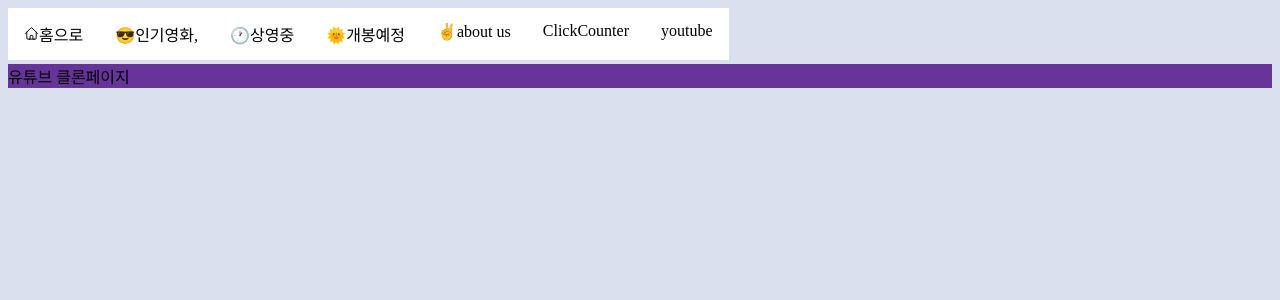
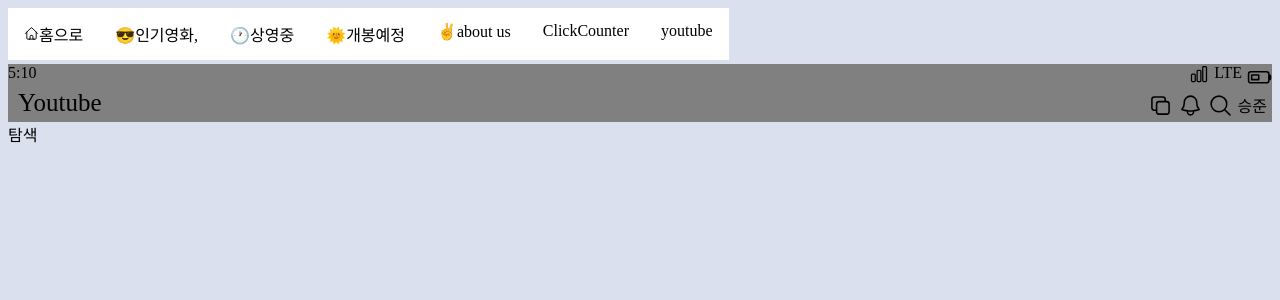
Before and after one commit to gramer12/study_movie_app, a React (Create React App) app: page /youtube in a window 1280 px wide. Shown: the top 300 px of the page. Built offline with nearby package versions, Linux system fonts and the light colour scheme.

Commit message:
클론만드는중

```diff
--- a/src/components/Youtube.css
+++ b/src/components/Youtube.css
@@ -1,3 +1,31 @@
-.yt_main {
-  background-color: rebeccapurple;
+.yt__phone_top {
+  display: flex;
+  justify-content: space-between;
+  background-color: gray;
 }
+
+.yt__phone_top > div:last-child {
+  display: flex;
+}
+.phone_top_LTE {
+  margin-left: 5px;
+  margin-right: 5px;
+}
+.yt__topbar {
+  background-color: gray;
+  display: flex;
+  justify-content: space-between;
+}
+.yt__topbar > div:first-child {
+  font-size: 25px;
+  display: flex;
+  line-height: 20px;
+  margin-left: 10px;
+}
+.yt__topbar_right {
+  display: flex;
+  justify-content: space-between;
+}
+.yt__topbar_right > span {
+  margin-right: 5px;
+}
--- a/src/components/Youtube.js
+++ b/src/components/Youtube.js
@@ -1,5 +1,124 @@
 import "./Youtube.css";
 function Youtube() {
-  return <div className="yt_main">유튜브 클론페이지</div>;
+  return (
+    <>
+      {/* 휴대폰상태바 */}
+      <div className="yt__phone_top">
+        <div>
+          <span>5:10</span>
+        </div>
+        <div>
+          <span>
+            <svg
+              xmlns="http://www.w3.org/2000/svg"
+              fill="none"
+              viewBox="0 0 24 24"
+              strokeWidth={1.5}
+              stroke="currentColor"
+              className="w-6 h-6"
+              width={20}
+            >
+              <path
+                strokeLinecap="round"
+                strokeLinejoin="round"
+                d="M3 13.125C3 12.504 3.504 12 4.125 12h2.25c.621 0 1.125.504 1.125 1.125v6.75C7.5 20.496 6.996 21 6.375 21h-2.25A1.125 1.125 0 013 19.875v-6.75zM9.75 8.625c0-.621.504-1.125 1.125-1.125h2.25c.621 0 1.125.504 1.125 1.125v11.25c0 .621-.504 1.125-1.125 1.125h-2.25a1.125 1.125 0 01-1.125-1.125V8.625zM16.5 4.125c0-.621.504-1.125 1.125-1.125h2.25C20.496 3 21 3.504 21 4.125v15.75c0 .621-.504 1.125-1.125 1.125h-2.25a1.125 1.125 0 01-1.125-1.125V4.125z"
+              />
+            </svg>
+          </span>
+          <span className="phone_top_LTE">LTE</span>
+          <span>
+            <svg
+              xmlns="http://www.w3.org/2000/svg"
+              fill="none"
+              viewBox="0 0 24 24"
+              strokeWidth={1.5}
+              stroke="currentColor"
+              className="w-6 h-6"
+              width={25}
+            >
+              <path
+                strokeLinecap="round"
+                strokeLinejoin="round"
+                d="M21 10.5h.375c.621 0 1.125.504 1.125 1.125v2.25c0 .621-.504 1.125-1.125 1.125H21M4.5 10.5h6.75V15H4.5v-4.5zM3.75 18h15A2.25 2.25 0 0021 15.75v-6a2.25 2.25 0 00-2.25-2.25h-15A2.25 2.25 0 001.5 9.75v6A2.25 2.25 0 003.75 18z"
+              />
+            </svg>
+          </span>
+        </div>
+      </div>
+      {/* 유투브상단바 */}
+      <div className="yt__topbar">
+        <div>
+          <span>Youtube</span>
+        </div>
+        <div className="yt__topbar_right">
+          <span>
+            <svg
+              xmlns="http://www.w3.org/2000/svg"
+              fill="none"
+              viewBox="0 0 24 24"
+              strokeWidth={1.5}
+              stroke="currentColor"
+              className="w-6 h-6"
+              width={25}
+            >
+              <path
+                strokeLinecap="round"
+                strokeLinejoin="round"
+                d="M16.5 8.25V6a2.25 2.25 0 00-2.25-2.25H6A2.25 2.25 0 003.75 6v8.25A2.25 2.25 0 006 16.5h2.25m8.25-8.25H18a2.25 2.25 0 012.25 2.25V18A2.25 2.25 0 0118 20.25h-7.5A2.25 2.25 0 018.25 18v-1.5m8.25-8.25h-6a2.25 2.25 0 00-2.25 2.25v6"
+              />
+            </svg>
+          </span>
+          <span>
+            <svg
+              xmlns="http://www.w3.org/2000/svg"
+              fill="none"
+              viewBox="0 0 24 24"
+              strokeWidth={1.5}
+              stroke="currentColor"
+              className="w-6 h-6"
+              width={25}
+            >
+              <path
+                strokeLinecap="round"
+                strokeLinejoin="round"
+                d="M14.857 17.082a23.848 23.848 0 005.454-1.31A8.967 8.967 0 0118 9.75v-.7V9A6 6 0 006 9v.75a8.967 8.967 0 01-2.312 6.022c1.733.64 3.56 1.085 5.455 1.31m5.714 0a24.255 24.255 0 01-5.714 0m5.714 0a3 3 0 11-5.714 0"
+              />
+            </svg>
+          </span>
+          <span>
+            <svg
+              xmlns="http://www.w3.org/2000/svg"
+              fill="none"
+              viewBox="0 0 24 24"
+              strokeWidth={1.5}
+              stroke="currentColor"
+              className="w-6 h-6"
+              width={25}
+            >
+              <path
+                strokeLinecap="round"
+                strokeLinejoin="round"
+                d="M21 21l-5.197-5.197m0 0A7.5 7.5 0 105.196 5.196a7.5 7.5 0 0010.607 10.607z"
+              />
+            </svg>
+          </span>
+          <span>승준</span>
+        </div>
+      </div>
+      {/* 탐색바 전체바 */}
+      <div className="yt__topbar_explorebar">
+        <div className="yt__topbar_explorebar_left">
+          <span></span>
+          <span>탐색</span>
+        </div>
+        <div className="yt__topbar_explorebar_right">
+          <span></span>
+          <span></span>
+          <span></span>
+          <span></span>
+        </div>
+      </div>
+    </>
+  );
 }
 export default Youtube;
```
